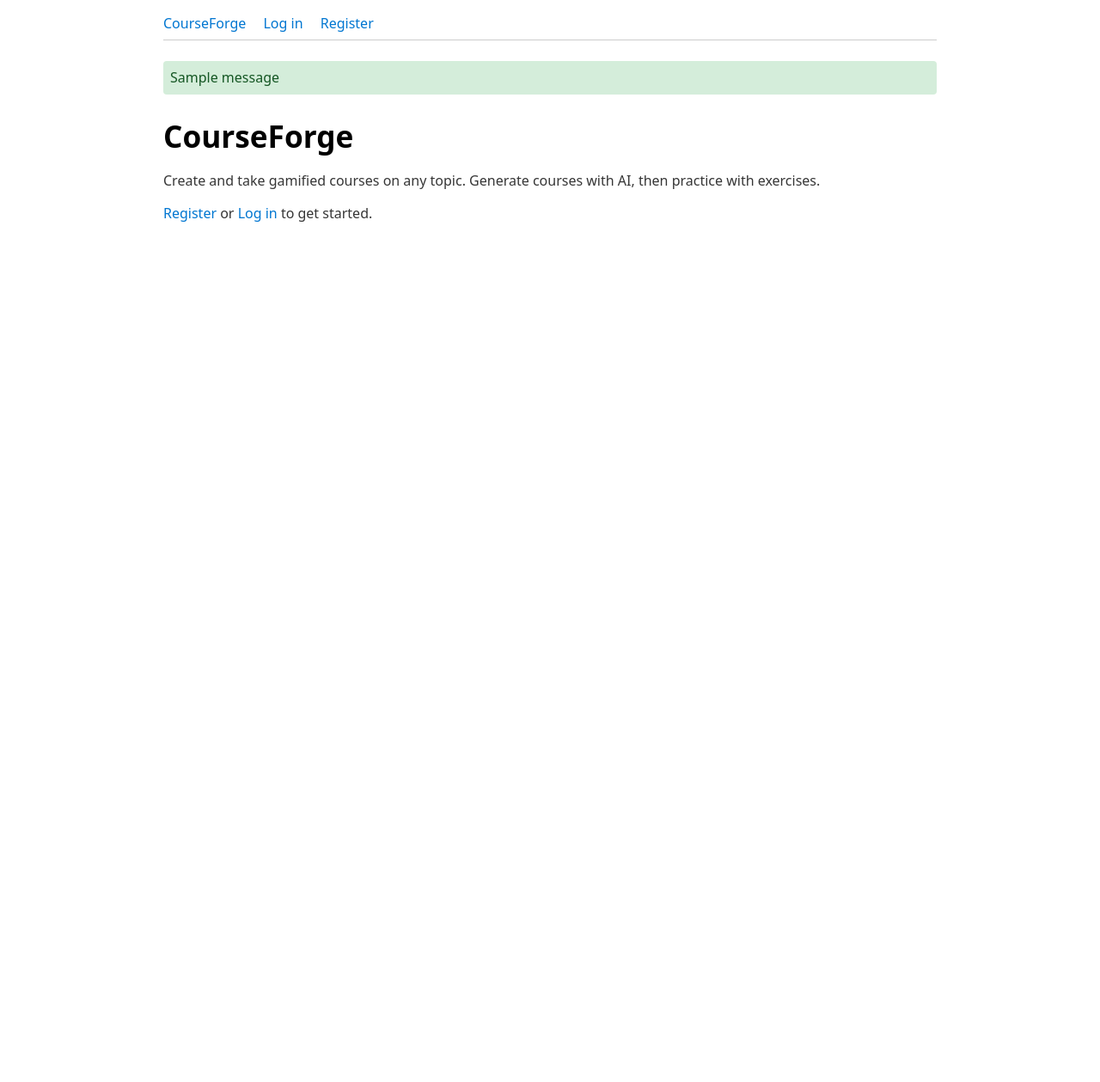
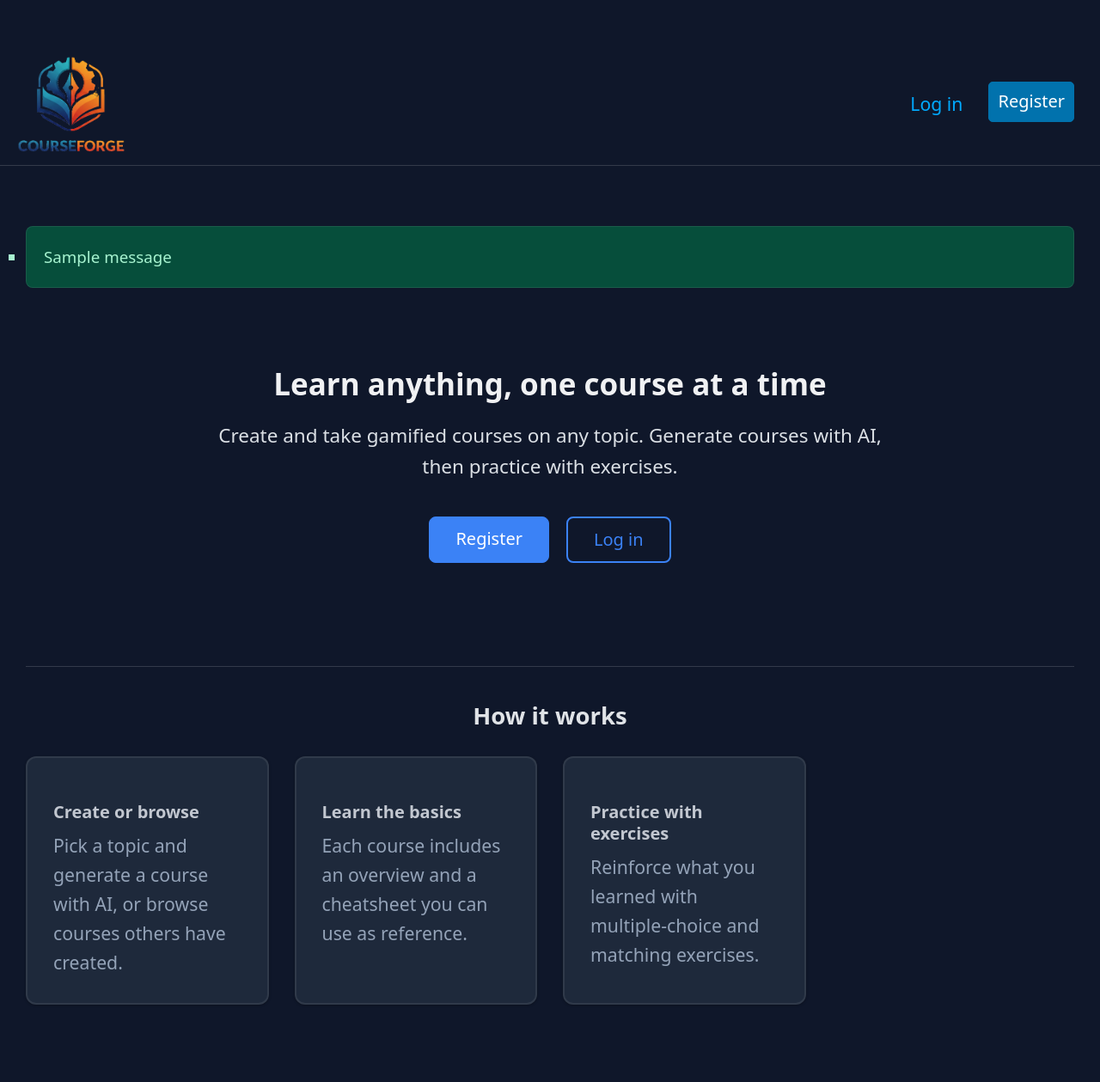
Before and after one commit to jprevc/courseforge, a Django app: page / in a window 1280 px wide. Shown: the whole page at 86% size. Before the commit the page ends 258 px from the top, so only its background shows below. Run offline with Django 5.2, Linux system fonts and the light colour scheme; tables that the repository leaves empty hold one stand-in row (values such as "Sample post"); one stand-in notice (Sample message) is shown; some libraries are stand-ins or nearby versions.

Commit message:
UI/UX improvements, added a logo

```diff
--- a/courseforge/settings.py
+++ b/courseforge/settings.py
@@ -134,6 +134,7 @@ USE_TZ = True
 # https://docs.djangoproject.com/en/5.2/howto/static-files/
 
 STATIC_URL = "static/"
+STATICFILES_DIRS = [BASE_DIR / "static"]
 
 # Default primary key field type
 # https://docs.djangoproject.com/en/5.2/ref/settings/#default-auto-field
--- /dev/null
+++ b/static/css/theme.css
@@ -0,0 +1,467 @@
+/* CourseForge theme – dark mode, full width */
+
+:root {
+  --primary: #3b82f6;
+  --primary-hover: #60a5fa;
+  --secondary: #94a3b8;
+  --background: #0f172a;
+  --surface: #1e293b;
+  --surface-elevated: #334155;
+  --text: #f1f5f9;
+  --text-muted: #94a3b8;
+  --success: #34d399;
+  --success-bg: #064e3b;
+  --success-text: #a7f3d0;
+  --error: #f87171;
+  --error-bg: #7f1d1d;
+  --error-text: #fecaca;
+  --radius: 8px;
+  --radius-lg: 12px;
+  --space-1: 0.25rem;
+  --space-2: 0.5rem;
+  --space-3: 1rem;
+  --space-4: 1.5rem;
+  --space-5: 2rem;
+  --space-6: 3rem;
+  --shadow: 0 1px 3px rgba(0, 0, 0, 0.3);
+  --shadow-md: 0 4px 6px -1px rgba(0, 0, 0, 0.3), 0 2px 4px -2px rgba(0, 0, 0, 0.2);
+  --border: rgba(255, 255, 255, 0.08);
+  --border-strong: rgba(255, 255, 255, 0.15);
+}
+
+html {
+  min-height: 100%;
+}
+
+body {
+  width: 100%;
+  max-width: none;
+  margin: 0;
+  padding: var(--space-4) 0;
+  min-height: 100vh;
+  background: var(--background);
+  color: var(--text);
+  font-size: 1.0625rem;
+  line-height: 1.6;
+}
+
+main.container,
+.site-header .container {
+  max-width: none;
+  width: 100%;
+  padding-left: var(--space-4);
+  padding-right: var(--space-4);
+}
+
+h1, h2, h3 {
+  line-height: 1.25;
+  font-weight: 600;
+}
+
+h1 { font-size: 1.75rem; margin-bottom: var(--space-3); }
+h2 { font-size: 1.375rem; margin-top: var(--space-4); margin-bottom: var(--space-2); }
+h3 { font-size: 1.125rem; margin-top: var(--space-3); margin-bottom: var(--space-2); }
+
+/* Focus for accessibility */
+a:focus-visible,
+button:focus-visible,
+input:focus-visible,
+select:focus-visible,
+textarea:focus-visible {
+  outline: 2px solid var(--primary);
+  outline-offset: 2px;
+}
+
+/* Transitions */
+a, button {
+  transition: color 0.2s ease, background-color 0.2s ease, border-color 0.2s ease;
+}
+
+/* Site header and nav */
+.site-header {
+  margin-bottom: var(--space-5);
+  border-bottom: 1px solid var(--border-strong);
+  padding-bottom: 0;
+}
+
+.site-header nav {
+  display: flex;
+  flex-wrap: wrap;
+  align-items: center;
+  justify-content: space-between;
+  gap: var(--space-3);
+}
+
+.site-header nav > ul {
+  margin-bottom: 0;
+  display: flex;
+  align-items: center;
+  gap: var(--space-2);
+  flex-wrap: wrap;
+}
+
+.site-header nav > ul.nav-left {
+  flex: 1;
+  justify-content: flex-start;
+}
+
+.site-header nav > ul.nav-center {
+  flex: 0 0 auto;
+  justify-content: center;
+}
+
+.site-header nav > ul.nav-right {
+  flex: 1;
+  justify-content: flex-end;
+}
+
+.site-header nav a[aria-current="page"] {
+  font-weight: 600;
+  text-decoration: underline;
+  text-underline-offset: 4px;
+}
+
+.nav-username {
+  color: var(--text-muted);
+  font-size: 0.9375rem;
+  padding: 0 var(--space-2);
+}
+
+.nav-icon {
+  margin-right: var(--space-2);
+  opacity: 0.85;
+}
+
+.nav-logo {
+  display: flex;
+  align-items: center;
+  padding: var(--space-1) 0;
+}
+
+.nav-logo img {
+  display: block;
+  height: 112px;
+  width: auto;
+  max-height: 112px;
+  object-fit: contain;
+}
+
+/* Flash messages */
+.messages {
+  list-style: none;
+  padding: 0;
+  margin: 0 0 var(--space-4);
+}
+
+.messages .message {
+  padding: var(--space-3);
+  margin: var(--space-2) 0;
+  border-radius: var(--radius);
+  font-size: 0.9375rem;
+  background: var(--surface);
+  border: 1px solid var(--border);
+}
+
+.messages .message-success {
+  background: var(--success-bg);
+  color: var(--success-text);
+}
+
+.messages .message-error {
+  background: var(--error-bg);
+  color: var(--error-text);
+}
+
+.messages .message-warning {
+  background: #78350f;
+  color: #fde68a;
+}
+
+.messages .message-info {
+  background: #1e3a8a;
+  color: #93c5fd;
+}
+
+/* Cards */
+.card {
+  background: var(--surface);
+  border-radius: var(--radius-lg);
+  padding: var(--space-4);
+  box-shadow: var(--shadow);
+  border: 2px solid var(--border);
+  margin-bottom: var(--space-3);
+  transition: border-color 0.2s ease, box-shadow 0.2s ease;
+}
+
+.card-grid {
+  display: grid;
+  grid-template-columns: repeat(auto-fill, minmax(260px, 1fr));
+  gap: var(--space-4);
+}
+
+.card a {
+  text-decoration: none;
+  color: inherit;
+}
+
+.card a:hover {
+  text-decoration: underline;
+}
+
+/* Whole-card link: entire card is clickable and highlights on hover */
+a.card.card-link {
+  display: block;
+  text-decoration: none;
+  color: inherit;
+}
+
+a.card.card-link:hover {
+  text-decoration: none;
+  border-color: var(--primary);
+  box-shadow: var(--shadow-md);
+}
+
+.card-muted {
+  background: var(--surface-elevated);
+  border-color: var(--border);
+}
+
+.card-action a {
+  display: block;
+}
+
+/* Buttons */
+.btn-primary {
+  background: var(--primary);
+  color: white;
+  border-color: var(--primary);
+  font-weight: 500;
+  padding: var(--space-2) var(--space-4);
+  border-radius: var(--radius);
+  cursor: pointer;
+}
+
+.btn-primary:hover {
+  background: var(--primary-hover);
+  border-color: var(--primary-hover);
+  color: white;
+}
+
+.btn-secondary {
+  background: transparent;
+  color: var(--primary);
+  border: 2px solid var(--primary);
+  font-weight: 500;
+  padding: var(--space-2) var(--space-4);
+  border-radius: var(--radius);
+  cursor: pointer;
+  text-decoration: none;
+  display: inline-block;
+}
+
+.btn-secondary:hover {
+  background: rgba(59, 130, 246, 0.15);
+  color: var(--primary-hover);
+  border-color: var(--primary-hover);
+}
+
+/* Hero (landing) */
+.hero {
+  text-align: center;
+  padding: var(--space-6) 0;
+}
+
+.hero h1 {
+  margin-bottom: var(--space-3);
+}
+
+.hero-lead {
+  font-size: 1.125rem;
+  color: var(--text);
+  max-width: 36em;
+  margin-left: auto;
+  margin-right: auto;
+  margin-bottom: var(--space-5);
+  opacity: 0.9;
+}
+
+.hero-cta {
+  display: flex;
+  gap: var(--space-3);
+  justify-content: center;
+  flex-wrap: wrap;
+  margin-bottom: 0;
+}
+
+.how-it-works {
+  margin-top: var(--space-6);
+  padding-top: var(--space-5);
+  border-top: 1px solid var(--border-strong);
+}
+
+.how-it-works h2 {
+  text-align: center;
+  margin-top: 0;
+  margin-bottom: var(--space-4);
+}
+
+.how-it-works .card h3 {
+  font-size: 1rem;
+}
+
+/* Progress bar */
+.progress-bar {
+  height: 8px;
+  background: var(--background);
+  border-radius: var(--radius);
+  overflow: hidden;
+  margin: var(--space-2) 0;
+}
+
+.progress-bar-fill {
+  height: 100%;
+  background: var(--primary);
+  border-radius: var(--radius);
+  transition: width 0.3s ease;
+}
+
+/* Cheatsheet block */
+.cheatsheet {
+  background: var(--surface-elevated);
+  border: 1px solid var(--border);
+  border-radius: var(--radius);
+  padding: var(--space-4);
+  white-space: pre-wrap;
+  font-family: ui-monospace, monospace;
+  font-size: 0.875rem;
+  line-height: 1.5;
+  overflow-x: auto;
+  color: var(--text);
+}
+
+/* Narrow form layout (create course, etc.) */
+.form-narrow-wrap {
+  max-width: 28rem;
+  margin: var(--space-4) 0;
+}
+
+.form-narrow input[type="text"],
+.form-narrow input[type="email"],
+.form-narrow input[type="password"],
+.form-narrow select,
+.form-narrow textarea {
+  width: 100%;
+  box-sizing: border-box;
+}
+
+.form-narrow .btn-primary {
+  width: 100%;
+  margin-top: var(--space-2);
+}
+
+.form-intro {
+  color: var(--text-muted);
+  margin-bottom: var(--space-2);
+}
+
+/* Form groups (used with partial) */
+.form-group {
+  margin-bottom: var(--space-4);
+}
+
+.form-group label {
+  display: block;
+  font-weight: 500;
+  margin-bottom: var(--space-2);
+  color: var(--text);
+}
+
+.form-group .helptext {
+  font-size: 0.875rem;
+  color: var(--text-muted);
+  margin-top: var(--space-1);
+}
+
+.form-group .field-errors {
+  font-size: 0.875rem;
+  color: var(--error-text);
+  margin-top: var(--space-1);
+}
+
+/* Exercise page */
+.exercise-breadcrumb {
+  font-size: 0.9375rem;
+  color: var(--text-muted);
+  margin-bottom: var(--space-3);
+}
+
+.exercise-card .exercise-question {
+  margin-top: 0;
+  margin-bottom: var(--space-4);
+}
+
+.exercise-options {
+  list-style: none;
+  padding: 0;
+  margin: 0 0 var(--space-4);
+}
+
+.option-list .option-card {
+  margin-bottom: var(--space-2);
+}
+
+.option-card label {
+  position: relative;
+  display: flex;
+  align-items: flex-start;
+  gap: var(--space-3);
+  padding: var(--space-3);
+  border: 2px solid var(--border-strong);
+  border-radius: var(--radius);
+  cursor: pointer;
+  transition: border-color 0.2s ease, background 0.2s ease, box-shadow 0.2s ease;
+}
+
+.option-card label:hover {
+  background: var(--surface-elevated);
+  border-color: var(--secondary);
+}
+
+.option-card label:has(input:checked) {
+  border-color: var(--primary);
+  background: rgba(59, 130, 246, 0.15);
+  box-shadow: 0 0 0 1px var(--primary);
+}
+
+/* Hide radio circle; selection shown by box border only */
+.option-card input[type="radio"] {
+  position: absolute;
+  width: 1px;
+  height: 1px;
+  padding: 0;
+  margin: -1px;
+  overflow: hidden;
+  clip: rect(0, 0, 0, 0);
+  white-space: nowrap;
+  border: 0;
+}
+
+.option-card input {
+  margin-top: 0.2em;
+}
+
+.matching-list .matching-row {
+  margin-bottom: var(--space-3);
+}
+
+.matching-row label {
+  display: flex;
+  align-items: center;
+  gap: var(--space-3);
+  flex-wrap: wrap;
+}
+
+.matching-left {
+  min-width: 8rem;
+  font-weight: 500;
+}
--- a/templates/base.html
+++ b/templates/base.html
@@ -1,43 +1,49 @@
+{% load static %}
 <!DOCTYPE html>
-<html lang="en">
+<html lang="en" data-theme="dark">
 <head>
     <meta charset="UTF-8">
     <meta name="viewport" content="width=device-width, initial-scale=1.0">
     <title>{% block title %}CourseForge{% endblock %}</title>
-    <link rel="stylesheet" href="https://cdn.jsdelivr.net/npm/water.css@2/out/water.min.css">
-    <style>
-        body { max-width: 900px; margin: 0 auto; padding: 1rem; }
-        nav { margin-bottom: 1.5rem; border-bottom: 1px solid #ccc; padding-bottom: 0.5rem; }
-        nav a { margin-right: 1rem; }
-        .messages { list-style: none; padding: 0; }
-        .messages li { padding: 0.5rem; margin: 0.25rem 0; border-radius: 4px; }
-        .success { background: #d4edda; color: #155724; }
-        .error { background: #f8d7da; color: #721c24; }
-    </style>
+    <link rel="stylesheet" href="https://cdn.jsdelivr.net/npm/@picocss/pico@2/css/pico.min.css">
+    <link rel="stylesheet" href="https://cdnjs.cloudflare.com/ajax/libs/font-awesome/6.5.1/css/all.min.css" crossorigin="anonymous">
+    <link rel="stylesheet" href="{% static 'css/theme.css' %}">
     {% block extra_head %}{% endblock %}
 </head>
 <body>
-    <nav>
-        <a href="{% url 'home' %}">CourseForge</a>
+    <header class="site-header">
+        <nav class="container">
+            <ul class="nav-left">
+                <li><a href="{% url 'home' %}" class="nav-logo" {% if request.resolver_match.url_name == 'home' and not request.resolver_match.namespace %}aria-current="page"{% endif %}>
+                    <img src="{% static 'images/courseforge_logo.png' %}" alt="CourseForge – Create. Share. Learn." height="56" width="auto">
+                </a></li>
+            </ul>
             {% if user.is_authenticated %}
-            <a href="{% url 'dashboard' %}">Dashboard</a>
-            <a href="{% url 'courses:list' %}">Browse courses</a>
-            <a href="{% url 'courses:create' %}">Create course</a>
-            <span style="float: right;">{{ user.username }}</span>
-            <a href="{% url 'logout' %}" style="float: right;">Log out</a>
+            <ul class="nav-center">
+                <li><a href="{% url 'dashboard' %}" {% if request.resolver_match.url_name == 'dashboard' %}aria-current="page"{% endif %}><i class="fa-solid fa-gauge nav-icon" aria-hidden="true"></i>Dashboard</a></li>
+                <li><a href="{% url 'courses:list' %}" {% if request.resolver_match.namespace == 'courses' and request.resolver_match.url_name == 'list' %}aria-current="page"{% endif %}><i class="fa-solid fa-book nav-icon" aria-hidden="true"></i>Browse courses</a></li>
+                <li><a href="{% url 'courses:create' %}" {% if request.resolver_match.namespace == 'courses' and request.resolver_match.url_name == 'create' %}aria-current="page"{% endif %}><i class="fa-solid fa-plus nav-icon" aria-hidden="true"></i>Create course</a></li>
+            </ul>
+            <ul class="nav-right">
+                <li><span class="nav-username"><i class="fa-solid fa-user nav-icon" aria-hidden="true"></i>{{ user.username }}</span></li>
+                <li><a href="{% url 'logout' %}">Log out</a></li>
+            </ul>
             {% else %}
-            <a href="{% url 'login' %}">Log in</a>
-            <a href="{% url 'register' %}">Register</a>
+            <ul class="nav-right">
+                <li><a href="{% url 'login' %}" {% if request.resolver_match.url_name == 'login' %}aria-current="page"{% endif %}>Log in</a></li>
+                <li><a href="{% url 'register' %}" role="button" {% if request.resolver_match.url_name == 'register' %}aria-current="page"{% endif %}>Register</a></li>
+            </ul>
             {% endif %}
         </nav>
+    </header>
+    <main class="container">
         {% if messages %}
-    <ul class="messages">
+        <ul class="messages" role="status">
             {% for message in messages %}
-        <li class="{{ message.tags }}">{{ message }}</li>
+            <li class="message {% if message.tags %}message-{{ message.tags }}{% endif %}">{{ message }}</li>
             {% endfor %}
         </ul>
         {% endif %}
-    <main>
         {% block content %}{% endblock %}
     </main>
 </body>
--- a/templates/users/home.html
+++ b/templates/users/home.html
@@ -3,7 +3,30 @@
 {% block title %}CourseForge – Learn anything, one course at a time{% endblock %}
 
 {% block content %}
-<h1>CourseForge</h1>
-<p>Create and take gamified courses on any topic. Generate courses with AI, then practice with exercises.</p>
-<p><a href="{% url 'register' %}">Register</a> or <a href="{% url 'login' %}">Log in</a> to get started.</p>
+<section class="hero">
+    <h1>Learn anything, one course at a time</h1>
+    <p class="hero-lead">Create and take gamified courses on any topic. Generate courses with AI, then practice with exercises.</p>
+    <p class="hero-cta">
+        <a href="{% url 'register' %}" role="button" class="btn-primary">Register</a>
+        <a href="{% url 'login' %}" role="button" class="btn-secondary">Log in</a>
+    </p>
+</section>
+
+<section class="how-it-works">
+    <h2>How it works</h2>
+    <div class="card-grid">
+        <article class="card">
+            <h3>Create or browse</h3>
+            <p style="margin-bottom: 0; color: var(--text-muted);">Pick a topic and generate a course with AI, or browse courses others have created.</p>
+        </article>
+        <article class="card">
+            <h3>Learn the basics</h3>
+            <p style="margin-bottom: 0; color: var(--text-muted);">Each course includes an overview and a cheatsheet you can use as reference.</p>
+        </article>
+        <article class="card">
+            <h3>Practice with exercises</h3>
+            <p style="margin-bottom: 0; color: var(--text-muted);">Reinforce what you learned with multiple-choice and matching exercises.</p>
+        </article>
+    </div>
+</section>
 {% endblock %}
--- a/templates/users/login.html
+++ b/templates/users/login.html
@@ -6,8 +6,10 @@
 <h1>Log in</h1>
 <form method="post" action="{% url 'login' %}">
     {% csrf_token %}
-    {{ form.as_p }}
-    <button type="submit">Log in</button>
+    {% for field in form %}
+        {% include "partials/form_field.html" with field=field %}
+    {% endfor %}
+    <button type="submit" class="btn-primary">Log in</button>
 </form>
 <p>Don't have an account? <a href="{% url 'register' %}">Register</a></p>
 {% endblock %}
--- a/templates/users/register.html
+++ b/templates/users/register.html
@@ -6,8 +6,10 @@
 <h1>Register</h1>
 <form method="post" action="{% url 'register' %}">
     {% csrf_token %}
-    {{ form.as_p }}
-    <button type="submit">Register</button>
+    {% for field in form %}
+        {% include "partials/form_field.html" with field=field %}
+    {% endfor %}
+    <button type="submit" class="btn-primary">Register</button>
 </form>
 <p>Already have an account? <a href="{% url 'login' %}">Log in</a></p>
 {% endblock %}
```
Also changed, not shown: templates/courses/course_create.html (+10 -6 lines), templates/courses/course_detail.html (+14 -6 lines), templates/courses/course_list.html (+12 -7 lines), templates/courses/exercise.html (+20 -9 lines), templates/partials/form_field.html (added, +14 -0 lines), templates/users/dashboard.html (+20 -8 lines), static/images/courseforge_logo.png (added). Lines whose indentation alone changed are shown as unchanged.
